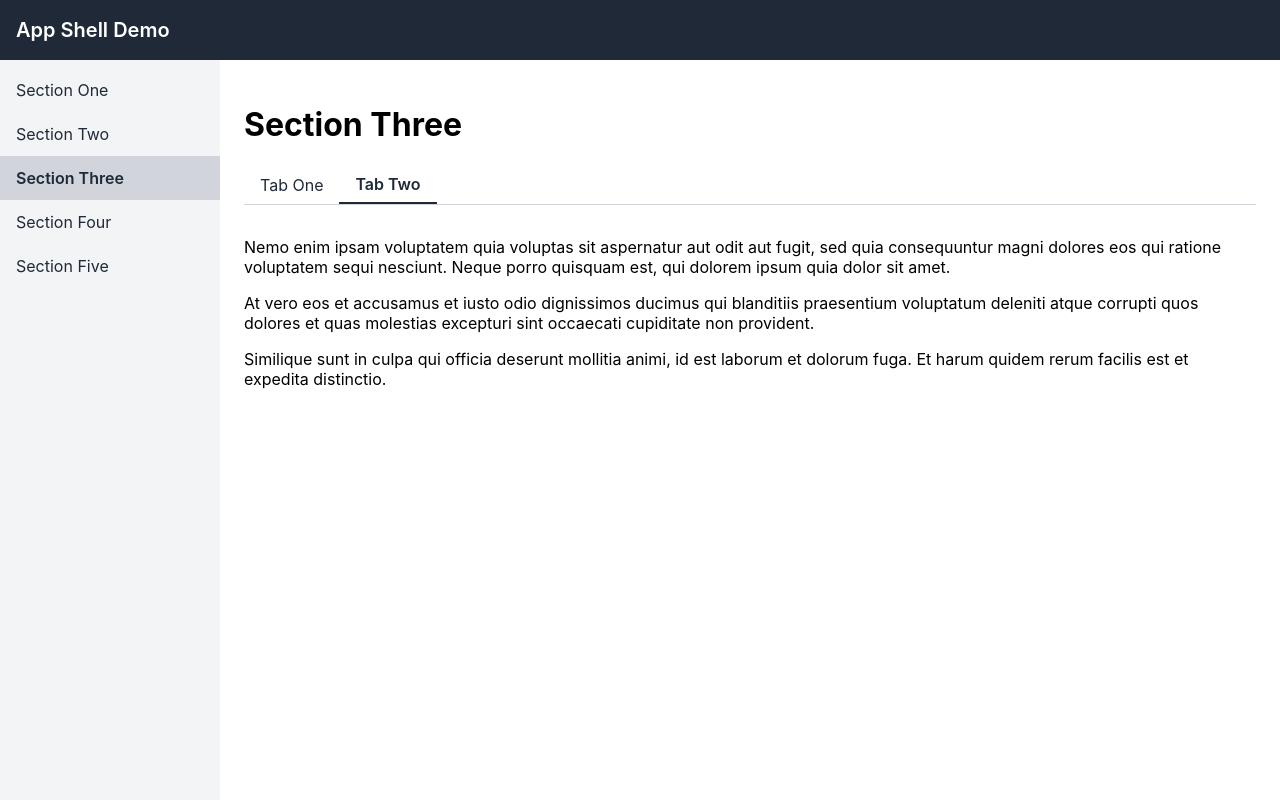
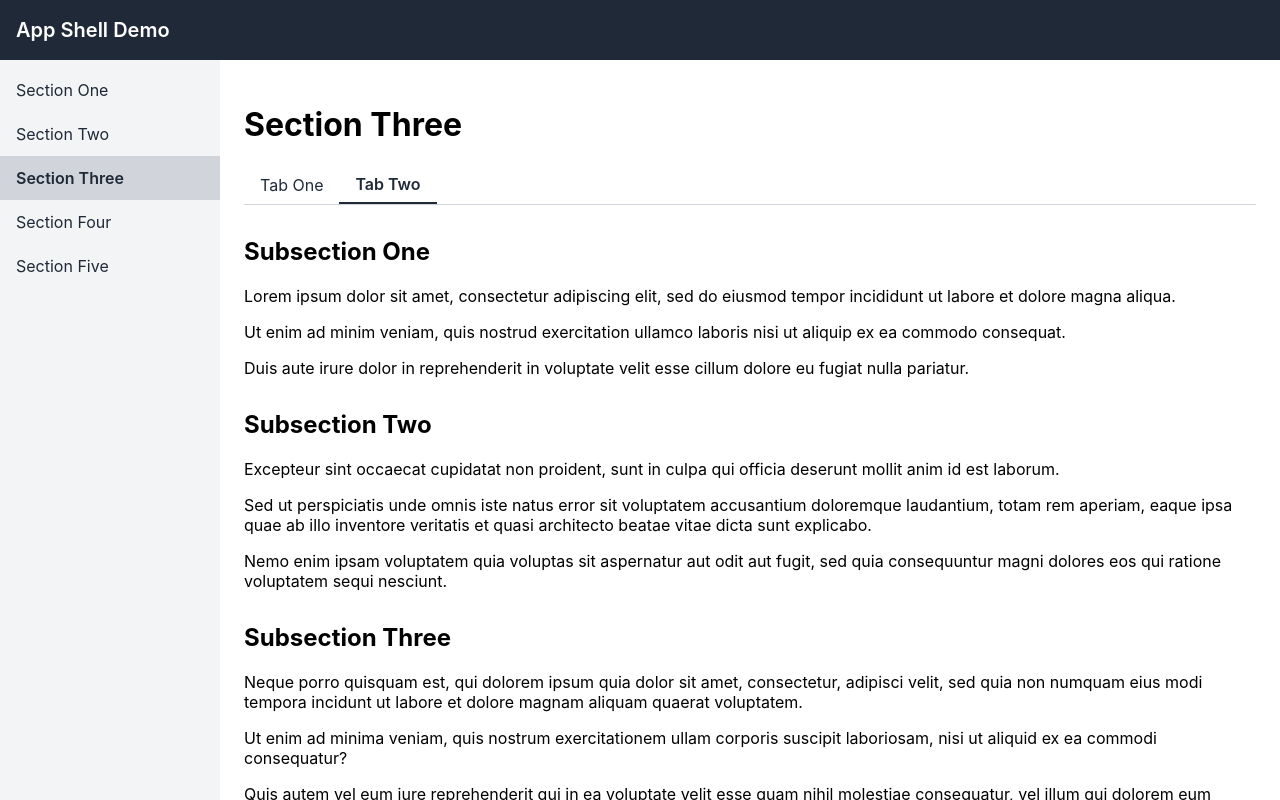
Before and after one commit to JoelBrown1/select_options, a React (Create React App) app: page /section-three in a window 1280 px wide. Both pictures are taken after a click on the tab "Tab Two". Built offline with nearby package versions, Linux system fonts and the light colour scheme.

Commit message:
Add 5 subsections to Section Three Tab Two

```diff
--- a/src/components/pages/SectionThree.js
+++ b/src/components/pages/SectionThree.js
@@ -1,5 +1,6 @@
 import React from 'react';
 import Tabs from '../Tabs/Tabs';
+import './SectionThree.scss';
 
 const TAB_ONE_CONTENT = (
   <>
@@ -11,9 +12,30 @@ const TAB_ONE_CONTENT = (
 
 const TAB_TWO_CONTENT = (
   <>
-    <p>Nemo enim ipsam voluptatem quia voluptas sit aspernatur aut odit aut fugit, sed quia consequuntur magni dolores eos qui ratione voluptatem sequi nesciunt. Neque porro quisquam est, qui dolorem ipsum quia dolor sit amet.</p>
+    <h2 className="section-three__subsection-heading">Subsection One</h2>
+    <p>Lorem ipsum dolor sit amet, consectetur adipiscing elit, sed do eiusmod tempor incididunt ut labore et dolore magna aliqua.</p>
+    <p>Ut enim ad minim veniam, quis nostrud exercitation ullamco laboris nisi ut aliquip ex ea commodo consequat.</p>
+    <p>Duis aute irure dolor in reprehenderit in voluptate velit esse cillum dolore eu fugiat nulla pariatur.</p>
+
+    <h2 className="section-three__subsection-heading">Subsection Two</h2>
+    <p>Excepteur sint occaecat cupidatat non proident, sunt in culpa qui officia deserunt mollit anim id est laborum.</p>
+    <p>Sed ut perspiciatis unde omnis iste natus error sit voluptatem accusantium doloremque laudantium, totam rem aperiam, eaque ipsa quae ab illo inventore veritatis et quasi architecto beatae vitae dicta sunt explicabo.</p>
+    <p>Nemo enim ipsam voluptatem quia voluptas sit aspernatur aut odit aut fugit, sed quia consequuntur magni dolores eos qui ratione voluptatem sequi nesciunt.</p>
+
+    <h2 className="section-three__subsection-heading">Subsection Three</h2>
+    <p>Neque porro quisquam est, qui dolorem ipsum quia dolor sit amet, consectetur, adipisci velit, sed quia non numquam eius modi tempora incidunt ut labore et dolore magnam aliquam quaerat voluptatem.</p>
+    <p>Ut enim ad minima veniam, quis nostrum exercitationem ullam corporis suscipit laboriosam, nisi ut aliquid ex ea commodi consequatur?</p>
+    <p>Quis autem vel eum iure reprehenderit qui in ea voluptate velit esse quam nihil molestiae consequatur, vel illum qui dolorem eum fugiat quo voluptas nulla pariatur?</p>
+
+    <h2 className="section-three__subsection-heading">Subsection Four</h2>
     <p>At vero eos et accusamus et iusto odio dignissimos ducimus qui blanditiis praesentium voluptatum deleniti atque corrupti quos dolores et quas molestias excepturi sint occaecati cupiditate non provident.</p>
-    <p>Similique sunt in culpa qui officia deserunt mollitia animi, id est laborum et dolorum fuga. Et harum quidem rerum facilis est et expedita distinctio.</p>
+    <p>Similique sunt in culpa qui officia deserunt mollitia animi, id est laborum et dolorum fuga.</p>
+    <p>Et harum quidem rerum facilis est et expedita distinctio.</p>
+
+    <h2 className="section-three__subsection-heading">Subsection Five</h2>
+    <p>Nam libero tempore, cum soluta nobis est eligendi optio cumque nihil impedit quo minus id quod maxime placeat facere possimus, omnis voluptas assumenda est, omnis dolor repellendus.</p>
+    <p>Temporibus autem quibusdam et aut officiis debitis aut rerum necessitatibus saepe eveniet ut et voluptates repudiandae sint et molestiae non recusandae.</p>
+    <p>Itaque earum rerum hic tenetur a sapiente delectus, ut aut reiciendis voluptatibus maiores alias consequatur aut perferendi doloribus asperiores repellat.</p>
   </>
 );
 
--- /dev/null
+++ b/src/components/pages/SectionThree.scss
@@ -0,0 +1,7 @@
+.section-three__subsection-heading {
+  margin-top: 32px;
+
+  &:first-of-type {
+    margin-top: 16px;
+  }
+}
```
